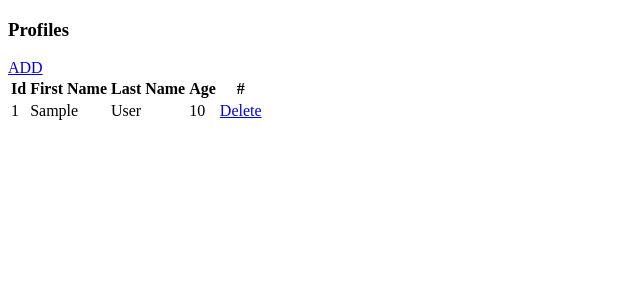
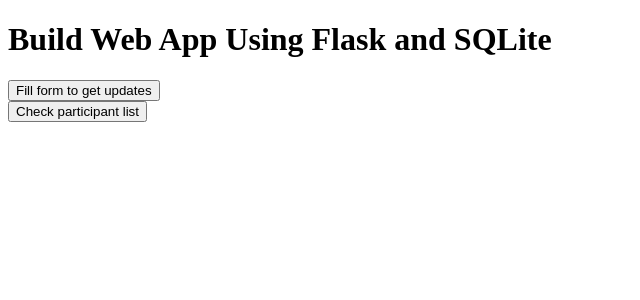
Before and after one commit to luciuswilbert/FlaskTutorial, a Flask app: page / in a window 1280 px wide. Shown: the top 300 px of the page, without its empty margins (0-640 px from the left). Run offline with Flask 3, Linux system fonts and the light colour scheme; tables that the repository leaves empty hold one stand-in row (values such as "Sample post").

Commit message:
SQL Working

```diff
--- a/Templates/index.html
+++ b/Templates/index.html
@@ -1,29 +1,11 @@
 <!DOCTYPE html>
 <html>
-   <head>
-      <title>Index Page</title>
-   </head>
-   <body>
-      <h3>Profiles</h3>
-      <a href="/add_data">ADD</a>
-      <br>
-      <table>
-         <thead>
-            <th>Id</th>
-            <th>First Name</th>
-            <th>Last Name</th>
-            <th>Age</th>
-            <th>#</th>
-         </thead>
-         {% for data in profiles %}
-         <tbody>
-            <td>{{data.id}}</td>
-            <td>{{data.first_name}}</td>
-            <td>{{data.last_name}}</td>
-            <td>{{data.age}}</td>
-            <td><a href="/delete/{{data.id}}" type="button">Delete</a></td>
-         </tbody>
-         {% endfor%}
-      </table>
-   </body>
+    <head>
+        <title>Flask and SQLite </title>
+    </head>
+    <body>
+        <h1>Build Web App Using Flask and SQLite</h1>
+        <button class="btn" type="button" onclick="window.location.href='{{ url_for('join') }}';">Fill form to get updates</button><br/>
+        <button class="btn" type="button" onclick="window.location.href='{{ url_for('participants') }}';">Check participant list</button>
+    </body>
 </html>
--- a/main.py
+++ b/main.py
@@ -1,82 +1,45 @@
-from flask import Flask, request, redirect
-from flask.templating import render_template
-from flask_sqlalchemy import SQLAlchemy
+from flask import Flask, render_template, request
+import sqlite3
 
 app = Flask(__name__)
-app.debug = True
-app.config['SQLALCHEMY_DATABASE_URI'] = 'sqlite:///site.db'
-app.config['SQLALCHEMY_TRACK_MODIFICATIONS'] = False  # Avoids a warning
 
-db = SQLAlchemy(app)
+@app.route('/')
+@app.route('/home')
+def index():
+    return render_template('index.html')
 
-# Model
-class Profile(db.Model):
-    id = db.Column(db.Integer, primary_key=True)
-    first_name = db.Column(db.String(20), unique=False, nullable=False)
-    last_name = db.Column(db.String(20), unique=False, nullable=False)
-    age = db.Column(db.Integer, nullable=False)
+connect = sqlite3.connect('database.db')
+connect.execute(
+    'CREATE TABLE IF NOT EXISTS PARTICIPANTS (name TEXT, \
+    email TEXT, city TEXT, country TEXT, phone TEXT)')
 
-    # repr method represents how one object of this datatable
-    # will look like
-    def __repr__(self):
-        return f"Name : {self.first_name}, Age: {self.age}"
+@app.route('/join', methods=['GET', 'POST'])
+def join():
+    if request.method == 'POST':
+        name = request.form['name']
+        email = request.form['email']
+        city = request.form['city']
+        country = request.form['country']
+        phone = request.form['phone']
+        with sqlite3.connect("database.db") as users:
+            cursor = users.cursor()
+            cursor.execute("INSERT INTO PARTICIPANTS \
+            (name,email,city,country,phone) VALUES (?,?,?,?,?)",
+                           (name, email, city, country, phone))
+            users.commit()
+        return render_template("index.html")
+    else:
+        return render_template('join.html')
 
-from flask import Flask, request, redirect
-from flask.templating import render_template
-from flask_sqlalchemy import SQLAlchemy
+@app.route('/participants')
+def participants():
+    connect = sqlite3.connect('database.db')
+    cursor = connect.cursor()
+    cursor.execute('SELECT * FROM PARTICIPANTS')
 
-app = Flask(__name__)
-app.debug = True
+    data = cursor.fetchall()
+    return render_template("participants.html", data=data)
 
-# adding configuration for using a sqlite database
-app.config['SQLALCHEMY_DATABASE_URI'] = 'sqlite:///site.db'
-
-# Creating an SQLAlchemy instance
-db = SQLAlchemy(app)
-
-# Models
-class Profile(db.Model):
-    id = db.Column(db.Integer, primary_key=True)
-    first_name = db.Column(db.String(20), unique=False, nullable=False)
-    last_name = db.Column(db.String(20), unique=False, nullable=False)
-    age = db.Column(db.Integer, nullable=False)
-
-    def __repr__(self):
-        return f"Name : {self.first_name}, Age: {self.age}"
-
-# function to render index page
-@app.route('/')
-def index():
-    profiles = Profile.query.all()
-    return render_template('index.html', profiles=profiles)
-
-@app.route('/add_data')
-def add_data():
-    return render_template('add_profile.html')
-
-# function to add profiles
-@app.route('/add', methods=["POST"])
-def profile():
-    first_name = request.form.get("first_name")
-    last_name = request.form.get("last_name")
-    age = request.form.get("age")
-
-    if first_name != '' and last_name != '' and age is not None:
-        p = Profile(first_name=first_name, last_name=last_name, age=age)
-        db.session.add(p)
-        db.session.commit()
-        return redirect('/')
-    else:
-        return redirect('/')
-
-@app.route('/delete/<int:id>')
-def erase(id):
-    data = Profile.query.get(id)
-    db.session.delete(data)
-    db.session.commit()
-    return redirect('/')
 
 if __name__ == '__main__':
-    with app.app_context():  # Needed for DB operations outside a request
-        db.create_all()      # Creates the database and tables
-    app.run(debug=True)
+    app.run(debug=False)
--- a/requirements.txt
+++ b/requirements.txt
@@ -1,3 +1,4 @@
 flask
 flask-WTF
 flask-SQLAlchemy
+db-sqlite3
```
Also changed, not shown: Templates/add_profile.html (deleted, +0 -18 lines), Templates/join.html (added, +21 -0 lines), Templates/participants.html (added, +31 -0 lines), database.db (added).
